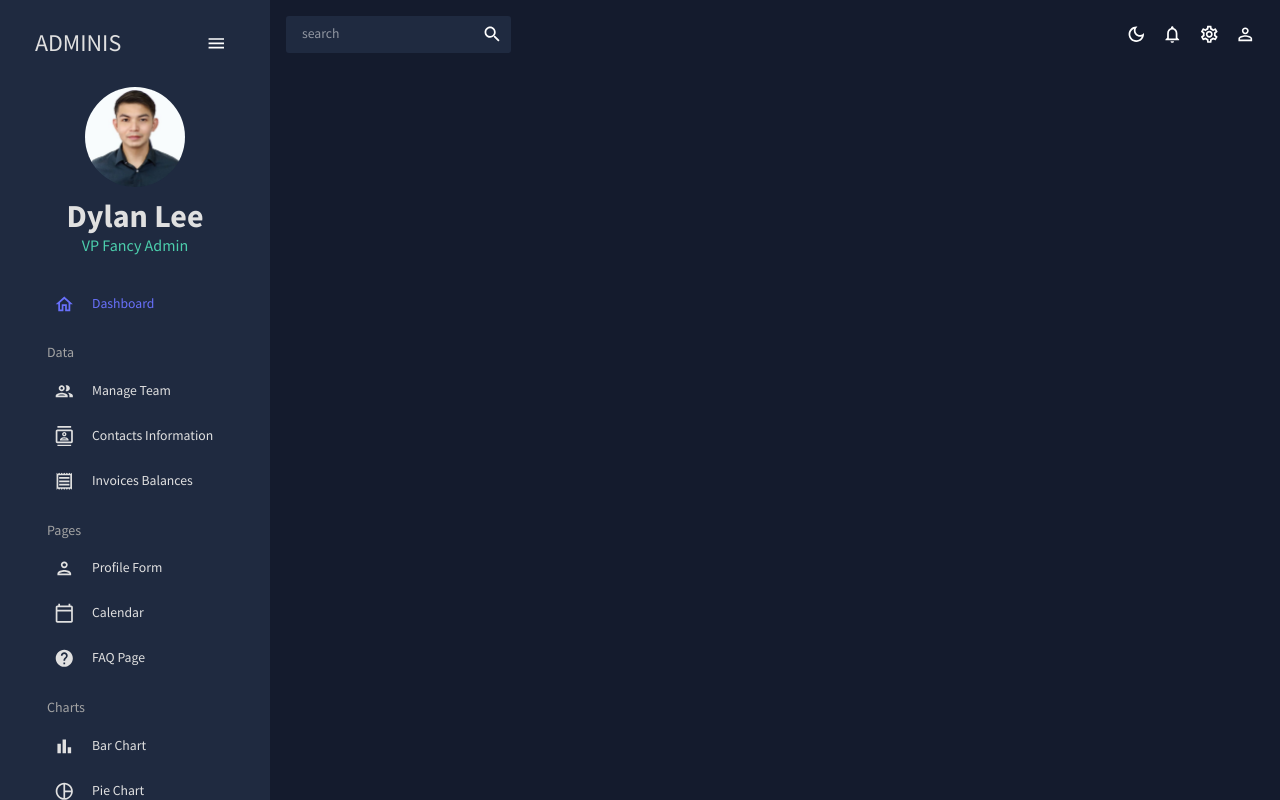
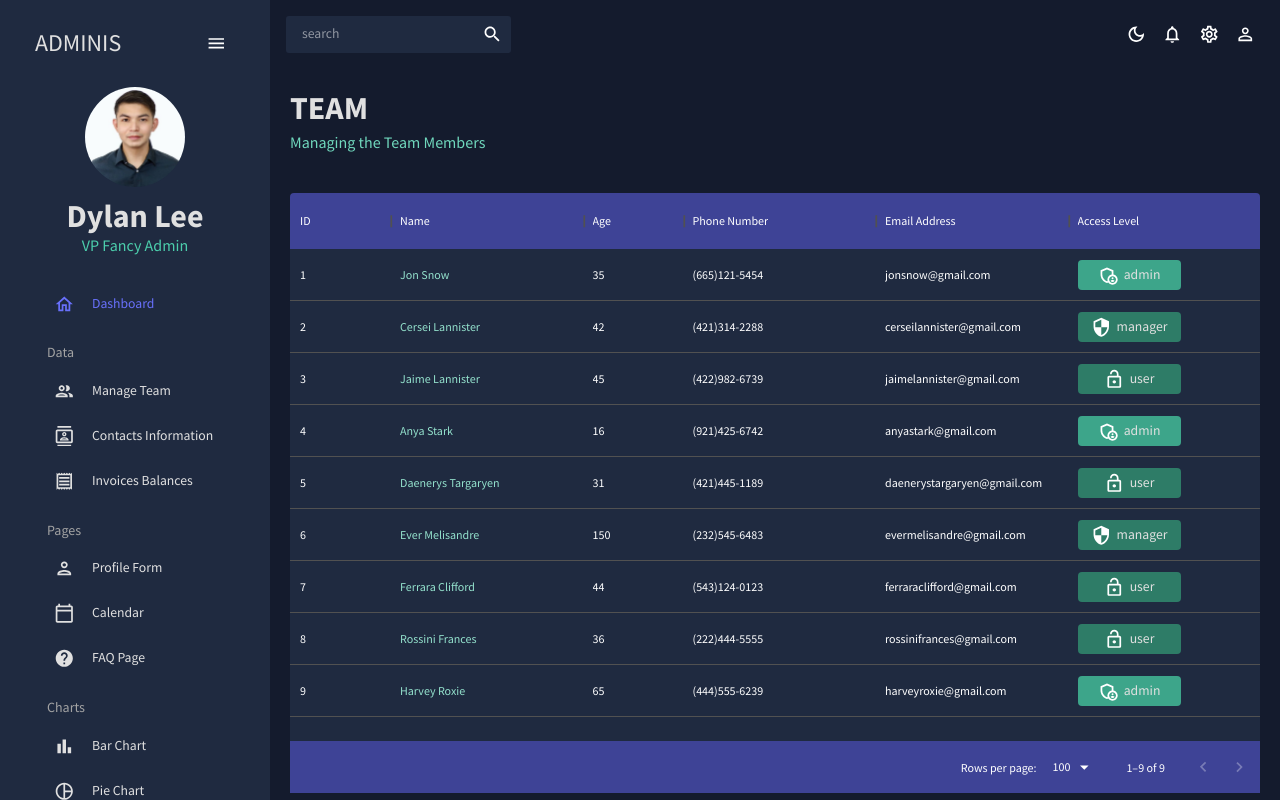
Before and after one commit to DylanLee0918/admin-dashboard, a React (Create React App) app: page /team in a window 1280 px wide. Built offline with nearby package versions, Linux system fonts and the light colour scheme; the HTML template or start-up script is replaced by a standard one.

Commit message:
Added team views and contacts

```diff
--- /dev/null
+++ b/src/components/Header.jsx
@@ -0,0 +1,29 @@
+import { Typography, Box, useTheme } from "@mui/material";
+import { tokens } from '../theme';
+
+const Header = ({ title, subtitle }) => {
+
+    const theme = useTheme();
+    const colors = tokens(theme.palette.mode);
+
+    return (
+        <Box marginBottom={'30px'}>
+            <Typography
+                variant={'h2'}
+                color={colors.grey[100]}
+                fontWeight={'bold'}
+                sx={{ marginBottom: "5px" }}
+            >
+                {title}
+            </Typography>
+            <Typography
+                variant={'h5'}
+                color={colors.greenAccent[400]}
+            >
+                {subtitle}
+            </Typography>
+        </Box>
+    )
+}
+
+export default Header;
--- a/src/pages/MainPage.jsx
+++ b/src/pages/MainPage.jsx
@@ -4,9 +4,9 @@
 import TopBar from '../scenes/global/TopBar';
 import Sidebar from '../scenes/global/Sidebar'
 import Dashboard from '../scenes/dashboard';
-// import Team from '../scenes/team';
+import Team from '../scenes/team';
+import Contacts from '../scenes/contacts';
 // import Invoices from '../scenes/invoices';
-// import Contacts from '../scenes/contacts';
 // import Bar from '../scenes/bar';
 // import Form from '../scenes/form';
 // import Line from '../scenes/line';
@@ -30,8 +30,8 @@
             <TopBar />
             <Routes>
               <Route  path='/' element={<Dashboard />} />
-              {/* <Route  path='/team' element={<Team />} /> */}
-              {/* <Route  path='/contacts' element={<Contacts />} /> */}
+              <Route  path='/team' element={<Team />} />
+              <Route  path='/contacts' element={<Contacts />} />
               {/* <Route  path='/invoices' element={<Invoices />} /> */}
               {/* <Route  path='/form' element={<Form />} /> */}
               {/* <Route  path='/bar' element={<Bar />} /> */}
--- /dev/null
+++ b/src/scenes/contacts/index.jsx
@@ -0,0 +1,109 @@
+import React from 'react';
+import { Box } from '@mui/material';
+import { DataGrid, GridToolbar } from '@mui/x-data-grid';
+import { tokens } from '../../theme';
+import { mockDataContacts } from '../../data/mockData';
+import Header from '../../components/Header';
+import { useTheme } from '@mui/material';
+
+const Contacts = () => {
+
+    const theme = useTheme();
+    const colors = tokens(theme.palette.mode);
+
+    const columns = [
+        {
+            field: "id",
+            headerName: "ID",
+            flex: 0.5
+        },
+        {
+            field: "registrarId",
+            headerName: "Registrar ID",
+        },
+        {
+            field: "name",
+            headerName: "Name",
+            flex: 1,
+            cellClassName: "name-column--cell"
+        },
+        {
+            field: "age",
+            headerName: "Age",
+            type: "number",
+            headerAlign: "left",
+            align: "left",
+        },
+        {
+            field: "phone",
+            headerName: "Phone Number",
+            flex: 1
+        },
+        {
+            field: "email",
+            headerName: "Email Address",
+            flex: 1
+        },
+        {
+            field: "address",
+            headerName: "Address",
+            flex: 1
+        },
+        {
+            field: "city",
+            headerName: "City",
+            flex: 1
+        },
+        {
+            field: "zipCode",
+            headerName: "ZipCode",
+            flex: 1
+        },
+    ];
+
+    return (
+        <Box margin={'20px'}>
+            <Header title={'CONTACTS'} subtitle={'List of Contacts for Future Reference'} />
+            <Box
+                m="40px 0 0 0"
+                height="75vh"
+                sx={{
+                  "& .MuiDataGrid-root": {
+                    border: "none",
+                  },
+                  "& .MuiDataGrid-cell": {
+                    borderBottom: "none",
+                  },
+                  "& .name-column--cell": {
+                    color: colors.greenAccent[300],
+                  },
+                  "& .MuiDataGrid-columnHeaders": {
+                    backgroundColor: colors.blueAccent[700],
+                    borderBottom: "none",
+                  },
+                  "& .MuiDataGrid-virtualScroller": {
+                    backgroundColor: colors.primary[400],
+                  },
+                  "& .MuiDataGrid-footerContainer": {
+                    borderTop: "none",
+                    backgroundColor: colors.blueAccent[700],
+                  },
+                  "& .MuiCheckbox-root": {
+                    color: `${colors.greenAccent[200]} !important`,
+                  },
+                  "& .MuiDataGrid-toolbarContainer .MuiButton-text": {
+                    color: `${colors.grey[100]} !important`
+                  }
+                }}
+            >
+                <DataGrid
+                    rows={mockDataContacts}
+                    columns={columns}
+                    components={{ Toolbar: GridToolbar }}
+                />
+            </Box>
+        </Box>
+    )
+}
+
+export default Contacts;
--- a/src/scenes/dashboard/index.jsx
+++ b/src/scenes/dashboard/index.jsx
@@ -1,8 +1,14 @@
 import React from 'react';
+import { Box } from '@mui/material';
+import Header from '../../components/Header';
 
 const Dashboard = () => {
   return (
-    <div>Dashboard</div>
+    <Box margin={'20px'}>
+      <Box display={'flex'} justifyContent={'space-between'} alignItems={'center'}>
+        <Header title={'DASHBOARD'} subtitle={'Welcome to your dashboard'}/>
+      </Box>
+    </Box>
   )
 }
 
--- /dev/null
+++ b/src/scenes/team/index.jsx
@@ -0,0 +1,121 @@
+import React from 'react';
+import { Box, Typography, useTheme } from '@mui/material';
+import { DataGrid } from '@mui/x-data-grid';
+import { tokens } from '../../theme';
+import { mockDataTeam } from '../../data/mockData';
+import AdminPanelSettingsOutlinedIcon from '@mui/icons-material/AdminPanelSettingsOutlined';
+import LockOpenOutlinedIcon from '@mui/icons-material/LockOpenOutlined';
+import SecurityOutlinedIcon from '@mui/icons-material/SecurityOutlined';
+import Header from '../../components/Header';
+
+const Team = () => {
+
+    const theme = useTheme();
+    const colors = tokens(theme.palette.mode);
+
+    const columns = [
+        {
+            field: "id",
+            headerName: "ID"
+        },
+        {
+            field: "name",
+            headerName: "Name",
+            flex: 1,
+            cellClassName: "name-column--cell"
+        },
+        {
+            field: "age",
+            headerName: "Age",
+            type: "number",
+            headerAlign: "left",
+            align: "left",
+        },
+        {
+            field: "phone",
+            headerName: "Phone Number",
+            flex: 1
+        },
+        {
+            field: "email",
+            headerName: "Email Address",
+            flex: 1
+        },
+        {
+            field: "access",
+            headerName: "Access Level",
+            flex: 1,
+            renderCell: ({ row: { access } }) => {
+                return (
+                    <Box
+                        width={'60%'}
+                        padding={'5px'}
+                        display={'flex'}
+                        justifyContent={'center'}
+                        backgroundColor={
+                            access === 'admin'
+                             ? colors.greenAccent[600]
+                             : colors.greenAccent[700]
+                        }
+                        borderRadius={'4px'}
+                    >
+                        {
+                            access === 'admin' ? <AdminPanelSettingsOutlinedIcon />
+                             : access === 'manager' ? <SecurityOutlinedIcon />
+                             : access === 'user' ? <LockOpenOutlinedIcon />
+                             : undefined
+                        }
+                        <Typography
+                            color={colors.grey[100]}
+                            sx={{ marginLeft: "5px" }}
+                        >
+                            {access}
+                        </Typography>
+                    </Box>
+                )
+            }
+        }
+    ]
+
+    return (
+        <Box margin={'20px'}>
+            <Header title={'TEAM'} subtitle={'Managing the Team Members'} />
+            <Box
+                m="40px 0 0 0"
+                height="75vh"
+                sx={{
+                  "& .MuiDataGrid-root": {
+                    border: "none",
+                  },
+                  "& .MuiDataGrid-cell": {
+                    borderBottom: "none",
+                  },
+                  "& .name-column--cell": {
+                    color: colors.greenAccent[300],
+                  },
+                  "& .MuiDataGrid-columnHeaders": {
+                    backgroundColor: colors.blueAccent[700],
+                    borderBottom: "none",
+                  },
+                  "& .MuiDataGrid-virtualScroller": {
+                    backgroundColor: colors.primary[400],
+                  },
+                  "& .MuiDataGrid-footerContainer": {
+                    borderTop: "none",
+                    backgroundColor: colors.blueAccent[700],
+                  },
+                  "& .MuiCheckbox-root": {
+                    color: `${colors.greenAccent[200]} !important`,
+                  },
+                }}
+            >
+                <DataGrid
+                    rows={mockDataTeam}
+                    columns={columns}
+                />
+            </Box>
+        </Box>
+    )
+}
+
+export default Team
```
